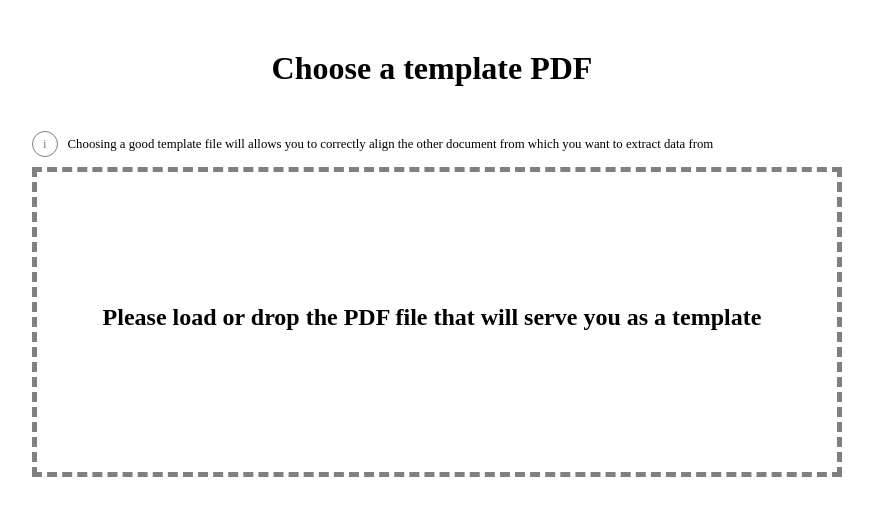
After one commit to a-brice/pdfextract, a Flask app: page /template-choice in a window 1280 px wide. The commit adds this page. Shown: the top 516 px of the page, without its empty margins (208-1081 px from the left). Run offline with Flask 3, Linux system fonts and the light colour scheme.

Commit message:
second part added

```diff
--- a/api.py
+++ b/api.py
@@ -14,6 +14,12 @@ import pandas as pd
 import cv2
 
 
+# TODO
+### Inclusion et Extraction de JPG/PNG
+### Formatting des apps en 2 parties (partie drawing et partie config file)
+### Test unitaires avec la sécurisation de l'app
+### Création de l'API
+
 app = Flask('extractor')
 app.config['UPLOAD_FOLDER'] = 'uploads'
 
@@ -24,6 +30,10 @@ if not os.path.exists(app.config['UPLOAD_FOLDER']):
 @app.route('/')
 def index():
     return render_template('index.html')
+
+@app.route('/template-choice')
+def template_choice():
+    return render_template('template_choice.html')
 
 
 
@@ -200,5 +210,8 @@ def extract_from_pdf(template_id, testname):
 
     return infos
 
+@app.route('/file-choice')
+def select_files():
+   return render_template('file_choice.html')
 
 app.run(debug=True)
--- /dev/null
+++ b/static/css/template_choice.css
@@ -0,0 +1,53 @@
+h1{
+    text-align: center;
+}
+
+span.ps{
+    font-size: 0.8em;
+    display: block;
+    text-align: justify;
+    margin-top: 50px;
+    margin-bottom: 15px;
+}
+
+.info{
+    display: inline;
+    border: 1px solid gray;
+    padding: 5px 10px;
+    border-radius: 15px;
+    margin-right: 10px;
+    color: gray;
+
+}
+
+form.drop{
+    width: 80%;
+    max-width: 800px;
+    min-width: 500px;
+    margin: auto;
+    margin-top: 50px;
+}
+
+.drop-zone{
+    height: 300px;
+    position: relative;
+    display: flex;
+    justify-content: center;
+    align-items: center;
+    flex-direction: column;
+}
+
+#tpt{
+    position: absolute;
+    color: transparent;
+    border: 5px gray dashed;
+    top: 0;
+    left: 0;
+    width: 100%;
+    height: 100%;
+}
+
+
+input#tpt::-webkit-file-upload-button, input#tpt::file-selector-button{
+    display: none;
+}
--- /dev/null
+++ b/templates/template_choice.html
@@ -0,0 +1,34 @@
+<!DOCTYPE html>
+<html lang="en">
+<head>
+    <meta charset="UTF-8">
+    <meta name="viewport" content="width=device-width, initial-scale=1.0">
+    <link rel="stylesheet" href="{{url_for('static', filename='css/template_choice.css')}}">
+    <title>Choose your PDF</title>
+</head>
+<body>
+    <form action="{{url_for('get_drawing')}}" method="post" class="drop" enctype="multipart/form-data">
+        <h1>Choose a template PDF</h1>
+        <span class="ps"> <p class="info">i</p>Choosing a good template file will allows you to correctly align the other document from which you want to extract data from</span>
+        <div class="drop-zone">
+            <h2 class="lbl-file">Please load or drop the PDF file that will serve you as a template</h2>
+            <input type="file" name="template" id="tpt" required accept=".pdf,.png,.jpg">
+        </div>
+    </form>
+    <script src="{{url_for('static', filename='js/template_choice.js')}}"></script>
+    <script>
+        let iptFile = document.querySelector('#tpt');
+        let labelfile = document.querySelector('.lbl-file');
+
+        iptFile.addEventListener('dragenter', () => {
+            iptFile.style.borderStyle = 'dotted';
+            labelfile.textContent = "Drop here";
+        });
+
+        iptFile.addEventListener('dragleave', () => {
+            iptFile.style.borderStyle = 'dashed';
+            labelfile.textContent = "Please load or drop the PDF files you want extract data from";
+        })
+    </script>
+</body>
+</html>
```
Also changed, not shown: static/css/file_choice.css (added, +50 -0 lines), static/css/index.css (+44 -0 lines), templates/file_choice.html (added, +31 -0 lines), templates/index.html (+16 -5 lines), static/js/template_choice.js (renamed from static/js/index.js).
